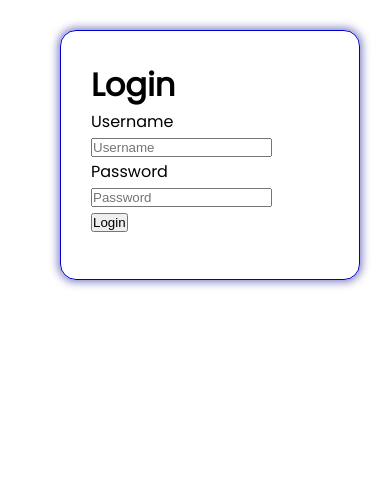
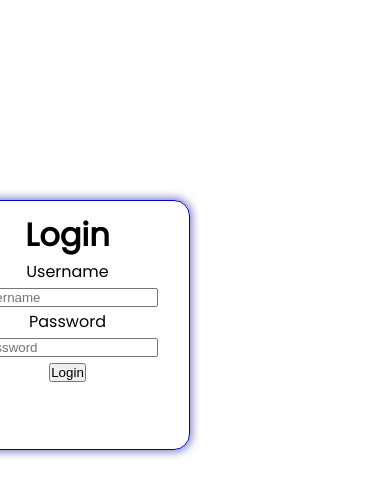
Before and after one commit to wilsterdc/CSIMS, a React (Create React App) app: page / in a window 390 px wide. Shown: the top 496 px of the page. Built offline with nearby package versions, Linux system fonts and the light colour scheme.

Commit message:
:rocket: initial commit

```diff
--- a/src/components/Login.css
+++ b/src/components/Login.css
@@ -12,19 +12,32 @@
 
 .cover {
     position: absolute;
-    width: 300px;
+    width: 245px;
     height: 250px;
     border: 1px solid #0000cd;
     box-shadow: 0 0 8px 2px rgb(0, 0, 139, 0.5);
     border-radius: 1em;
-    padding: 30px;
-    margin: 30px 30px;
+    padding: 10px;
+    margin: 200px 200px;
     position: relative;
     float: right;
-    justify-content: space-around;
-    /* position: relative;
-    box-shadow: 0 0.1883m 1.550em #0000ff;
+    text-align: center;
+    /* justify-content: space-around;
+    display: flex;
+    flex-direction: column; */
+}
+
+.head {
+    display: flex;
+    justify-content: space-between;
+    text-align: center;
+    margin-top: 5px;
+}
+
+@media (max-width: 414px) {
+  .cover {
+    position: relative;
     display: flex;
     flex-direction: column;
-    justify-content: space-around; */
   }
+}
--- a/src/components/Login.js
+++ b/src/components/Login.js
@@ -4,7 +4,7 @@
   return (
     <div>
         <div className = 'cover'>
-            <h1>Login</h1>
+            <h1 className = 'header'>Login</h1>
             <form>
                 <div>
                     <label>Username</label>
```
